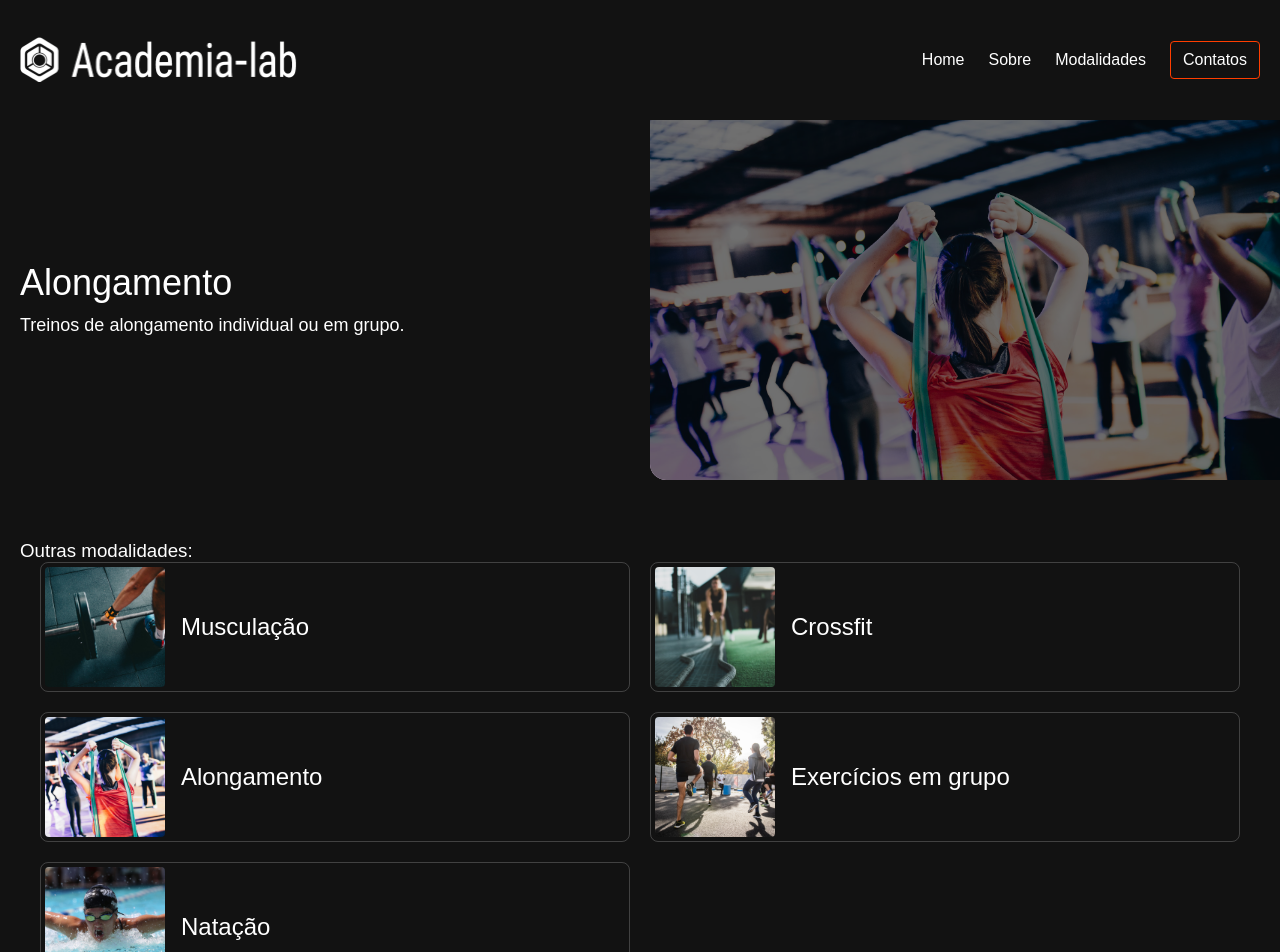
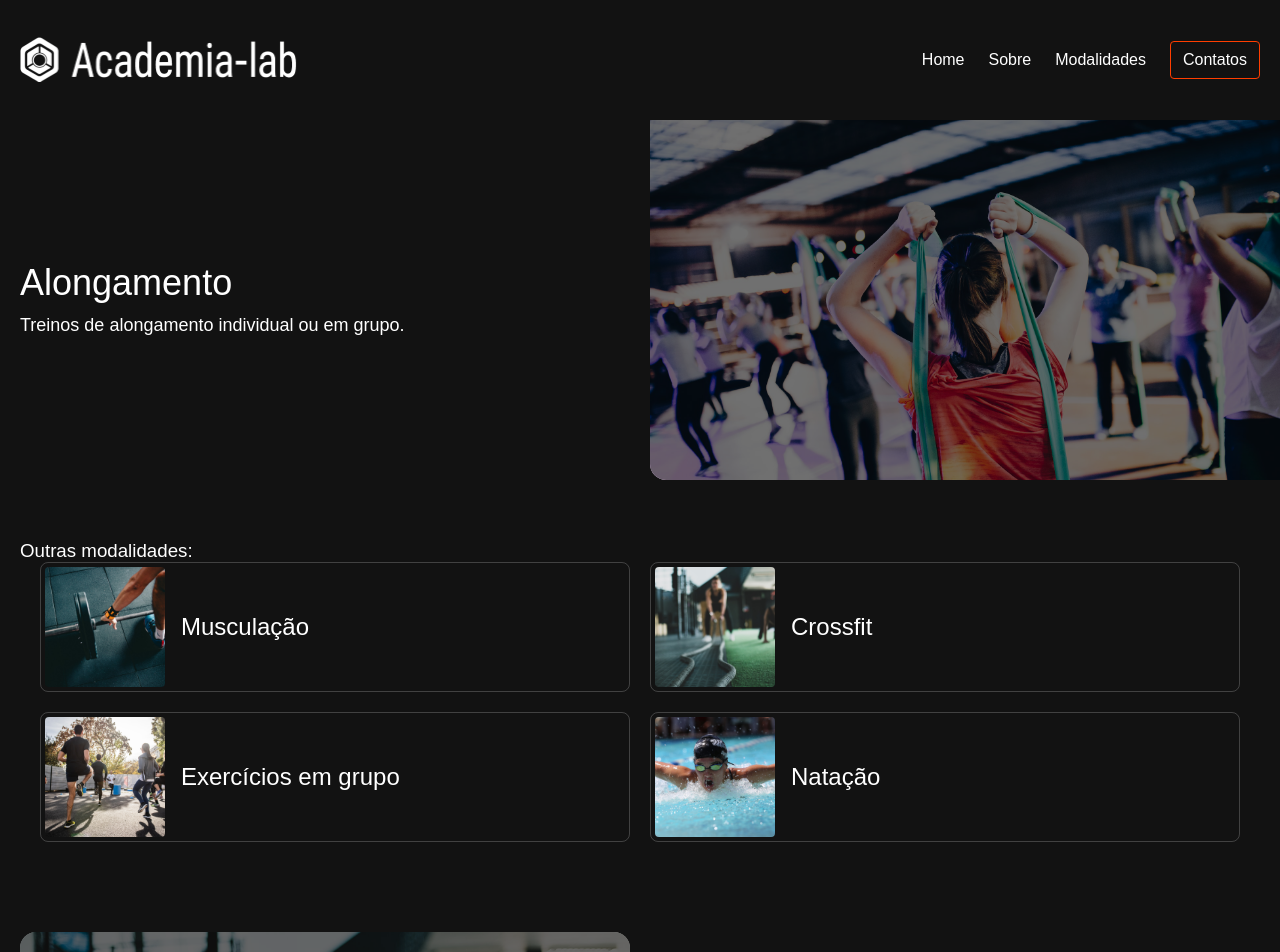
Before and after one commit to juceliocosta/academia-lab, a SvelteKit app: page /modalidades/alongamento in a window 1280 px wide. Shown: the top 952 px of the page. Built offline with nearby package versions, Linux system fonts and the light colour scheme.

Commit message:
remover página atual dos itens relacionados

```diff
--- a/src/routes/modalidades/[slug]/+page.svelte
+++ b/src/routes/modalidades/[slug]/+page.svelte
@@ -1,9 +1,10 @@
 <script>
+	import autoAnimate from '@formkit/auto-animate';
 	import { globalModalidades } from '#lib/stores/modalidades.svelte.js';
 	import IntroSingle from '#lib/IntroSingle.svelte';
 	import Card from '#lib/Card.svelte';
+	import { page } from '$app/state';
 
-	/** @type {import('./$types').PageProps} */
 	let { data } = $props();
 </script>
 
@@ -11,9 +12,11 @@
 
 <section class="modalidades wrap">
 	<h3>Outras modalidades:</h3>
-	<div class="modalidades__wrapper wrap">
+	<div class="modalidades__wrapper wrap" use:autoAnimate>
 		{#each globalModalidades as info}
-			<Card {info} />
+			{#if info.slug !== page.params.slug}
+				<Card {info} />
+			{/if}
 		{/each}
 	</div>
 </section>
```
